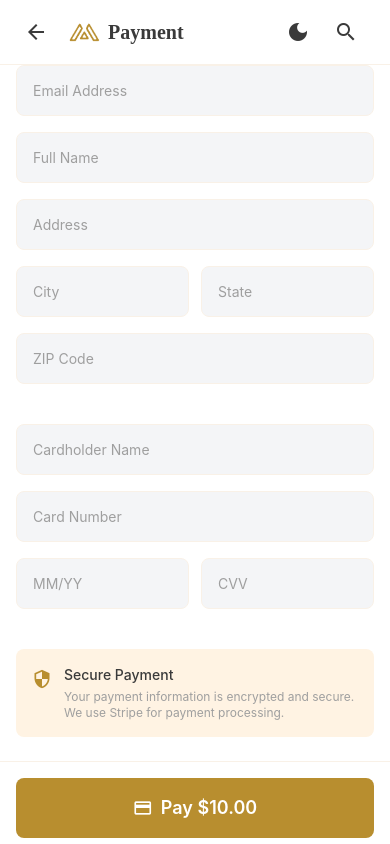
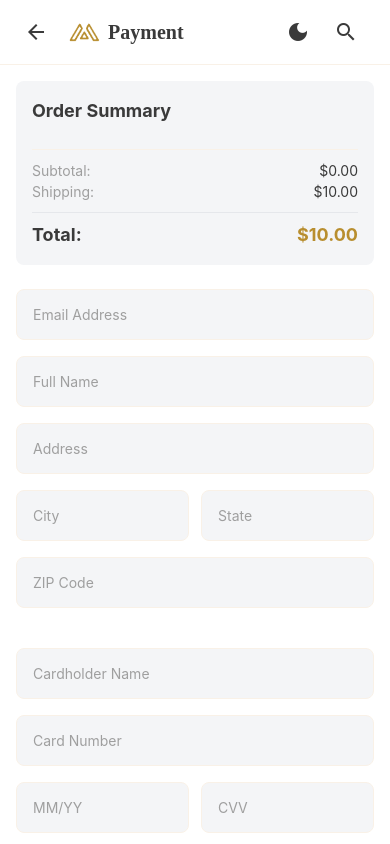
Before and after one commit to Mostafa-Nezar/furniro-mobile, a React Native app: screen /Payment in a window 390 px wide. Shown: the top 844 px of the page. Built offline with nearby package versions, Linux system fonts and the light colour scheme.

Commit message:
formik yup payment

```diff
--- a/app/screens/Payment.jsx
+++ b/app/screens/Payment.jsx
@@ -8,23 +8,19 @@ import { useAppContext } from "../context/AppContext.jsx";
 import Header from "../components/Header.jsx";
 import tw from "twrnc";
 import Icon from "react-native-vector-icons/MaterialIcons";
+import { Formik } from "formik";
+import * as Yup from "yup";
 
 const Payment = () => {
   const navigation = useNavigation();
   const { theme, user } = useAppContext();
   const [loading, setLoading] = useState(false);
-  const [formData, setFormData] = useState({
-    email: user?.email || "", fullName: "", address: "", city: "",
-    state: "", zipCode: "", cardNumber: "", expiryDate: "",
-    cvv: "", cardholderName: "",
-  });
 
   const cart = user?.cart || [];
   const subtotal = cart.reduce((t, i) => t + i.price * i.quantity, 0);
   const shipping = subtotal >= 100 ? 0 : 10;
   const total = subtotal + shipping;
 
-  const handleInputChange = (f, v) => setFormData(p => ({ ...p, [f]: v }));
   const formatCardNumber = (v) => {
     v = v.replace(/\s+/g, "").replace(/[^0-9]/gi, "");
     const m = v.match(/\d{4,16}/g), parts = [];
@@ -33,31 +29,26 @@ const Payment = () => {
       parts.push(match.substring(i, i + 4));
     return parts.length ? parts.join(" ") : v;
   };
+
   const formatExpiryDate = (v) => {
     v = v.replace(/\s+/g, "").replace(/[^0-9]/gi, "");
     return v.length >= 2 ? v.substring(0, 2) + "/" + v.substring(2, 4) : v;
   };
-  const validateForm = () => {
-    const req = ["email", "fullName", "address", "city", "state", "zipCode", "cardNumber", "expiryDate", "cvv", "cardholderName"];
-    for (let f of req) {
-      if (!formData[f].trim()) {
-        Alert.alert("Error", `Please fill in ${f.replace(/([A-Z])/g, " $1").toLowerCase()}`);
-        return false;
-      }
-    }
-    if (formData.cardNumber.replace(/\s/g, "").length < 16) {
-      Alert.alert("Error", "Please enter a valid card number");
-      return false;
-    }
-    if (formData.cvv.length < 3) {
-      Alert.alert("Error", "Please enter a valid CVV");
-      return false;
-    }
-    return true;
-  };
 
-  const createCheckoutSession = async () => {
-    if (!validateForm()) return;
+  const validationSchema = Yup.object().shape({
+    email: Yup.string().email("Invalid email").required("Email is required"),
+    fullName: Yup.string().required("Full name is required"),
+    address: Yup.string().required("Address is required"),
+    city: Yup.string().required("City is required"),
+    state: Yup.string().required("State is required"),
+    zipCode: Yup.string().required("ZIP Code is required"),
+    cardNumber: Yup.string().min(19, "Card number is too short").required("Card number is required"),
+    expiryDate: Yup.string().matches(/^\d{2}\/\d{2}$/, "Expiry date must be MM/YY").required("Expiry date is required"),
+    cvv: Yup.string().min(3).max(4).required("CVV is required"),
+    cardholderName: Yup.string().required("Cardholder name is required"),
+  });
+
+  const createCheckoutSession = async (values) => {
     setLoading(true);
     try {
       const res = await fetch("http://localhost:3001/api/payment/create-checkout-session", {
@@ -65,23 +56,23 @@ const Payment = () => {
         body: JSON.stringify({
           items: cart.map(i => ({ id: i.id, name: i.name, price: i.price, quantity: i.quantity })),
           customerInfo: {
-            email: formData.email,
-            name: formData.fullName,
+            email: values.email,
+            name: values.fullName,
             address: {
-              line1: formData.address,
-              city: formData.city,
-              state: formData.state,
-              postal_code: formData.zipCode,
+              line1: values.address,
+              city: values.city,
+              state: values.state,
+              postal_code: values.zipCode,
             },
           },
           paymentMethod: {
             card: {
-              number: formData.cardNumber.replace(/\s/g, ""),
-              exp_month: formData.expiryDate.split("/")[0],
-              exp_year: "20" + formData.expiryDate.split("/")[1],
-              cvc: formData.cvv,
+              number: values.cardNumber.replace(/\s/g, ""),
+              exp_month: values.expiryDate.split("/")[0],
+              exp_year: "20" + values.expiryDate.split("/")[1],
+              cvc: values.cvv,
             },
-            billing_details: { name: formData.cardholderName },
+            billing_details: { name: values.cardholderName },
           },
         }),
       });
@@ -95,6 +86,7 @@ const Payment = () => {
       setLoading(false);
     }
   };
+
   const handlePayWithPayPal = async () => {
     setLoading(true);
     try {
@@ -103,29 +95,20 @@ const Payment = () => {
         headers: { "Content-Type": "application/json" },
         body: JSON.stringify({ total: total.toFixed(2) }),
       });
-
       const data = await res.json();
-
       if (res.ok && data.approveUrl) {
         Linking.openURL(data.approveUrl);
       } else {
         Alert.alert("Payment Failed", data.error || "Something went wrong");
       }
-    } catch (err) {
+    } catch {
       Alert.alert("Error", "Network error. Please try again.");
     } finally {
       setLoading(false);
     }
   };
 
-  const InputField = ({
-    value,
-    onChangeText,
-    placeholder,
-    keyboardType = "default",
-    maxLength,
-    secureTextEntry = false,
-  }) => (
+  const InputField = ({ handleChange, handleBlur, value, placeholder, keyboardType = "default", maxLength, secureTextEntry = false, name }) => (
     <View style={tw`mb-4`}>
       <TextInput
         style={[
@@ -136,8 +119,9 @@ const Payment = () => {
             color: theme.black,
           },
         ]}
+        onChangeText={handleChange(name)}
+        onBlur={handleBlur(name)}
         value={value}
-        onChangeText={onChangeText}
         placeholder={placeholder}
         placeholderTextColor={theme.darkGray}
         keyboardType={keyboardType}
@@ -150,8 +134,26 @@ const Payment = () => {
   return (
     <View style={[tw`flex-1`, { backgroundColor: theme.white }]}>
       <Header title="Payment" showBack={true} showCart={false} />
+      <Formik
+        initialValues={{
+          email: user?.email || "",
+          fullName: "",
+          address: "",
+          city: "",
+          state: "",
+          zipCode: "",
+          cardNumber: "",
+          expiryDate: "",
+          cvv: "",
+          cardholderName: "",
+        }}
+        validationSchema={validationSchema}
+        onSubmit={createCheckoutSession}
+      >
+        {({ handleChange, handleBlur, handleSubmit, values, errors, touched }) => (
           <ScrollView style={tw`flex-1 px-4`} showsVerticalScrollIndicator={false}>
-        {/* <View style={[tw`p-4 rounded-lg mb-6 mt-4`, { backgroundColor: theme.semiWhite }]}>
+            {/* Order Summary ... (keep same) */}
+            <View style={[tw`p-4 rounded-lg mb-6 mt-4`, { backgroundColor: theme.semiWhite }]}>
               <Text style={[tw`text-lg font-bold mb-3`, { color: theme.black }]}>Order Summary</Text>
               {cart.map((item, i) => (
                 <View key={i} style={tw`flex-row justify-between mb-2`}>
@@ -175,33 +177,37 @@ const Payment = () => {
                   <Text style={[tw`text-lg font-bold`, { color: theme.primary }]}>${total.toFixed(2)}</Text>
                 </View>
               </View>
-        </View> */}
+            </View>
             <View style={tw`mb-6`}>
-          <InputField value={formData.email} onChangeText={(v) => handleInputChange("email", v)} placeholder="Email Address" keyboardType="email-address" />
-          <InputField value={formData.fullName} onChangeText={(v) => handleInputChange("fullName", v)} placeholder="Full Name" />
-          <InputField value={formData.address} onChangeText={(v) => handleInputChange("address", v)} placeholder="Address" />
+              <InputField name="email" value={values.email} handleChange={handleChange} handleBlur={handleBlur} placeholder="Email Address" keyboardType="email-address" />
+              <InputField name="fullName" value={values.fullName} handleChange={handleChange} handleBlur={handleBlur} placeholder="Full Name" />
+              <InputField name="address" value={values.address} handleChange={handleChange} handleBlur={handleBlur} placeholder="Address" />
+              {/* City + State */}
               <View style={tw`flex-row gap-3`}>
                 <View style={tw`flex-1`}>
-              <InputField value={formData.city} onChangeText={(v) => handleInputChange("city", v)} placeholder="City" />
+                  <InputField name="city" value={values.city} handleChange={handleChange} handleBlur={handleBlur} placeholder="City" />
                 </View>
                 <View style={tw`flex-1`}>
-              <InputField value={formData.state} onChangeText={(v) => handleInputChange("state", v)} placeholder="State" />
+                  <InputField name="state" value={values.state} handleChange={handleChange} handleBlur={handleBlur} placeholder="State" />
                 </View>
               </View>
-          <InputField value={formData.zipCode} onChangeText={(v) => handleInputChange("zipCode", v)} placeholder="ZIP Code" keyboardType="numeric" maxLength={10} />
+              <InputField name="zipCode" value={values.zipCode} handleChange={handleChange} handleBlur={handleBlur} placeholder="ZIP Code" keyboardType="numeric" maxLength={10} />
             </View>
+
             <View style={tw`mb-6`}>
-          <InputField value={formData.cardholderName} onChangeText={(v) => handleInputChange("cardholderName", v)} placeholder="Cardholder Name" />
-          <InputField value={formData.cardNumber} onChangeText={(v) => handleInputChange("cardNumber", formatCardNumber(v))} placeholder="Card Number" keyboardType="numeric" maxLength={19} />
+              <InputField name="cardholderName" value={values.cardholderName} handleChange={handleChange} handleBlur={handleBlur} placeholder="Cardholder Name" />
+              <InputField name="cardNumber" value={values.cardNumber} handleChange={(name) => (text) => handleChange(name)(formatCardNumber(text))} handleBlur={handleBlur} placeholder="Card Number" keyboardType="numeric" maxLength={19} />
               <View style={tw`flex-row gap-3`}>
                 <View style={tw`flex-1`}>
-              <InputField value={formData.expiryDate} onChangeText={(v) => handleInputChange("expiryDate", formatExpiryDate(v))} placeholder="MM/YY" keyboardType="numeric" maxLength={5} />
+                  <InputField name="expiryDate" value={values.expiryDate} handleChange={(name) => (text) => handleChange(name)(formatExpiryDate(text))} handleBlur={handleBlur} placeholder="MM/YY" keyboardType="numeric" maxLength={5} />
                 </View>
                 <View style={tw`flex-1`}>
-              <InputField value={formData.cvv} onChangeText={(v) => handleInputChange("cvv", v.replace(/[^0-9]/g, ""))} placeholder="CVV" keyboardType="numeric" maxLength={4} secureTextEntry={true} />
+                  <InputField name="cvv" value={values.cvv} handleChange={(name) => (text) => handleChange(name)(text.replace(/[^0-9]/g, ""))} handleBlur={handleBlur} placeholder="CVV" keyboardType="numeric" maxLength={4} secureTextEntry={true} />
                 </View>
               </View>
             </View>
+
+            {/* Secure Payment Note */}
             <View style={[tw`p-4 rounded-lg mb-6 flex-row`, { backgroundColor: theme.lightBeige }]}>
               <Icon name="security" size={20} color={theme.primary} style={tw`mr-3 mt-1`} />
               <View style={tw`flex-1`}>
@@ -209,10 +215,9 @@ const Payment = () => {
                 <Text style={[tw`text-xs mt-1`, { color: theme.darkGray }]}>Your payment information is encrypted and secure. We use Stripe for payment processing.</Text>
               </View>
             </View>
-      </ScrollView>
 
             <View style={[tw`p-4 border-t`, { borderTopColor: theme.lightGray }]}>
-        <TouchableOpacity onPress={createCheckoutSession} disabled={loading} style={[tw`py-4 rounded-lg flex-row items-center justify-center`, { backgroundColor: loading ? theme.darkGray : theme.primary }]}>
+              <TouchableOpacity onPress={handleSubmit} disabled={loading} style={[tw`py-4 rounded-lg flex-row items-center justify-center`, { backgroundColor: loading ? theme.darkGray : theme.primary }]}>
                 {loading ? (
                   <ActivityIndicator color={theme.white} style={tw`mr-2`} />
                 ) : (
@@ -222,16 +227,19 @@ const Payment = () => {
                   {loading ? "Processing..." : `Pay $${total.toFixed(2)}`}
                 </Text>
               </TouchableOpacity>
-          <TouchableOpacity onPress={handlePayWithPayPal} disabled={loading} style={[tw`py-4 rounded-lg flex-row items-center justify-center mt-3`,{ backgroundColor: theme.black },]}>
-            <Icon  name="account-balance-wallet" size={20} color={theme.white} style={tw`mr-2`}/>
+
+              <TouchableOpacity onPress={handlePayWithPayPal} disabled={loading} style={[tw`py-4 rounded-lg flex-row items-center justify-center mt-3`, { backgroundColor: theme.black }]}>
+                <Icon name="account-balance-wallet" size={20} color={theme.white} style={tw`mr-2`} />
                 <Text style={[tw`text-lg font-semibold text-white`]}>Pay with PayPal</Text>
               </TouchableOpacity>
+
               <TouchableOpacity onPress={() => navigation.goBack()} style={[tw`py-3 mt-3 border rounded-lg`, { borderColor: theme.primary }]}>
-          <Text style={[tw`text-center text-base font-semibold`, { color: theme.primary }]}>
-            Back to Cart
-          </Text>
+                <Text style={[tw`text-center text-base font-semibold`, { color: theme.primary }]}>Back to Cart</Text>
               </TouchableOpacity>
             </View>
+          </ScrollView>
+        )}
+      </Formik>
     </View>
   );
 };
```
Lines whose indentation alone changed are shown as unchanged.
